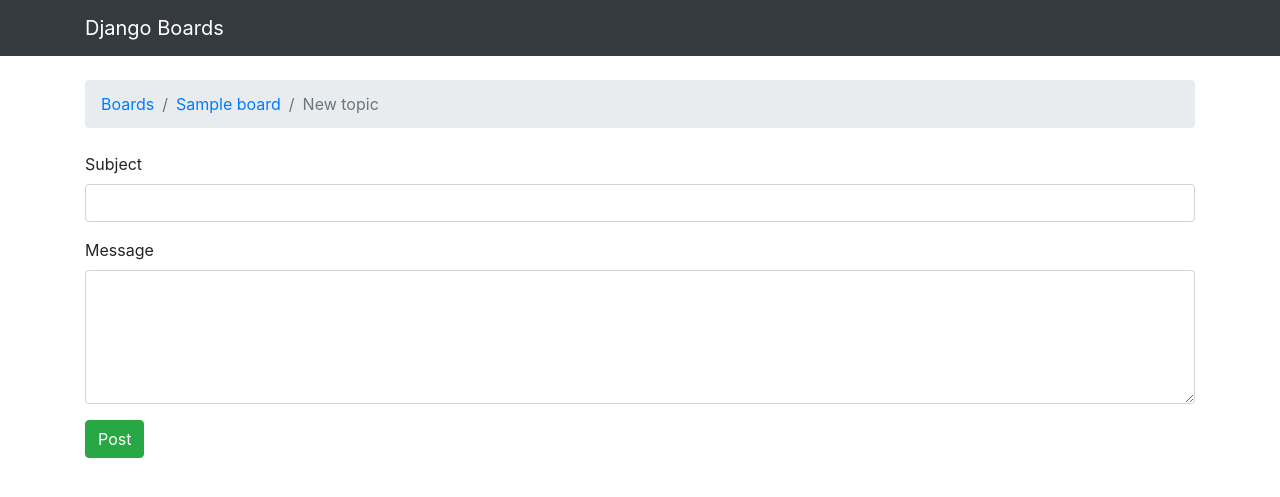
After one commit to Coldplx/my-board-blog, a Django app: page /boards/1/new/ in a window 1280 px wide. The commit adds this page. Shown: the top 497 px of the page. Run offline with Django 4.2, Linux system fonts and the light colour scheme; tables that the repository leaves empty hold one stand-in row (values such as "Sample post"); some libraries are stand-ins or nearby versions.

Commit message:
Creating Forms The Right Way

```diff
--- a/boards/admin.py
+++ b/boards/admin.py
@@ -1,6 +1,8 @@
 from django.contrib import admin
-from .models import Board
+from .models import Board , Topic, Post
 
 # Register your models here.
 
 admin.site.register(Board)
+admin.site.register(Topic)
+admin.site.register(Post)
--- a/boards/models.py
+++ b/boards/models.py
@@ -8,7 +8,7 @@ class Board(models.Model):
     description = models.CharField(max_length=100)
 
     def __str__(self):
-        return self.name
+        return str(self.pk) + ' - ' + self.name
 
 
 class Topic(models.Model):
@@ -16,6 +16,10 @@ class Topic(models.Model):
     last_updated = models.DateTimeField(auto_now_add=True)
     board = models.ForeignKey(Board, related_name='topics', on_delete=models.DO_NOTHING)
     starter = models.ForeignKey(User, related_name='topics', on_delete=models.DO_NOTHING)
+
+    def __str__(self):
+        return str(self.pk) + ' - ' + self.subject
+
 
 
 class Post(models.Model):
@@ -25,3 +29,6 @@ class Post(models.Model):
     updated_at = models.DateTimeField(null=True)
     created_by = models.ForeignKey(User, related_name='posts', on_delete=models.DO_NOTHING)
     updated_by = models.ForeignKey(User, null=True, related_name='+', on_delete=models.DO_NOTHING)
+
+    def __str__(self):
+        return str(self.pk) + ' - ' + self.message
--- a/boards/views.py
+++ b/boards/views.py
@@ -1,6 +1,7 @@
-from django.shortcuts import render, get_object_or_404
+from django.contrib.auth.models import User
+from django.shortcuts import render, redirect, get_object_or_404
 from django.http import HttpResponse, Http404
-from .models import Board
+from .models import Board, Topic, Post
 
 # Create your views here.
 
@@ -11,3 +12,29 @@ def home(request):
 def board_topics(request, pk):
     board = get_object_or_404(Board, pk=pk)
     return render(request, 'topics.html', {'board':board})
+
+def new_topic(request, pk):
+    board = get_object_or_404(Board, pk=pk)
+
+    if request.method == 'POST':
+        subject = request.POST['subject']
+        message = request.POST['message']
+
+        user = User.objects.first() # TODO: get the currently logged in user
+
+        topic = Topic.objects.create(
+            subject = subject,
+            board = board,
+            starter = user
+        )
+
+        post = Post.objects.create(
+            message = message,
+            topic = topic,
+            created_by = user
+        )
+
+        return redirect('board_topics', pk=board.pk) # TODO: redirect to the created topic page
+
+
+    return render(request, 'new_topic.html', {'board':board})
--- a/config/urls.py
+++ b/config/urls.py
@@ -21,6 +21,7 @@ from boards import views
 urlpatterns = [
     path('', views.home, name='home'),
     path("boards/<int:pk>/", views.board_topics, name="board_topics"),
+    path("boards/<int:pk>/new/", views.new_topic, name="new_topic"),
     path('admin/', admin.site.urls),
 
 ]
--- /dev/null
+++ b/templates/new_topic.html
@@ -0,0 +1,24 @@
+{% extends 'base.html' %}
+
+{% block title %} Start a New Topic {% endblock title %}
+
+{% block breadcrumb %}
+<li class="breadcrumb-item"><a href="{% url 'home' %}">Boards</a></li>
+<li class="breadcrumb-item"><a href="{% url 'board_topics' board.pk %}"> {{board.name}} </a></li>
+<li class="breadcrumb-item active">New topic</li>
+{% endblock breadcrumb %}
+
+{% block content %}
+    <form method="post">
+        {% csrf_token %}
+        <div class="form-group">
+            <label for="id_subject">Subject</label>
+            <input type="text" class="form-control" name="subject" id="id_subject">
+        </div>
+        <div class="form-group">
+            <label for="id_message">Message</label>
+            <textarea class="form-control" name="message" id="id_message" rows="5"></textarea>
+        </div>
+        <button type="submit" class="btn btn-success">Post</button>
+    </form>
+{% endblock content %}
```
Also changed, not shown: boards/tests.py (+96 -12 lines), templates/topics.html (+25 -1 lines).
